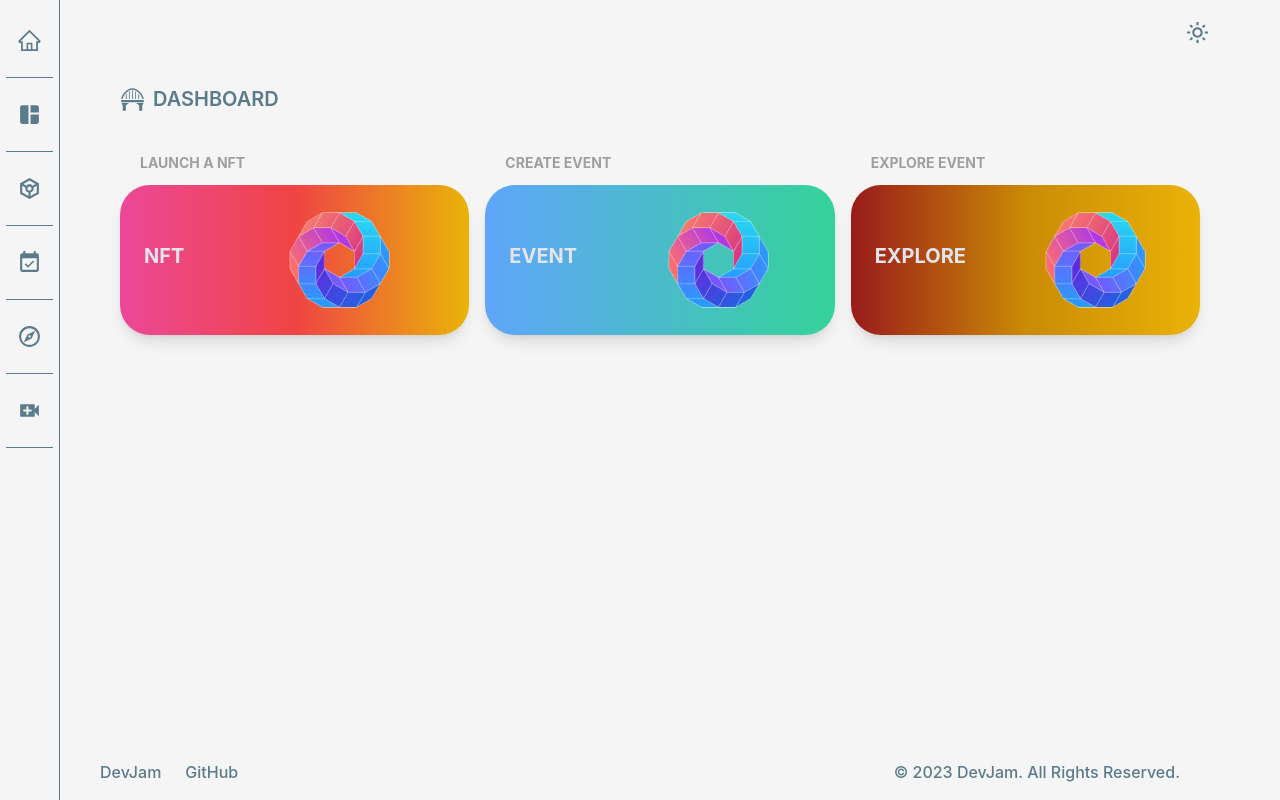
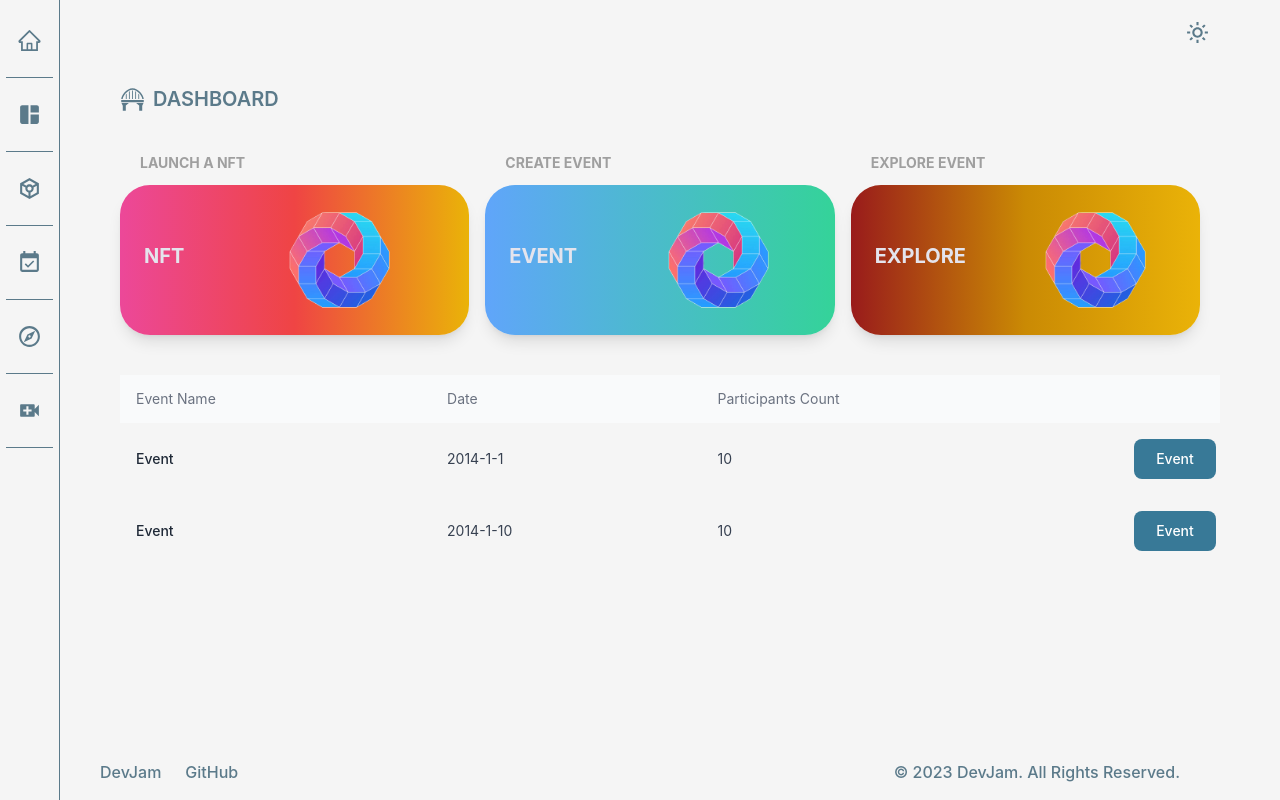
Before and after one commit to senali-d/DevJam, a Next.js app: page /dashboard in a window 1280 px wide. Built offline with nearby package versions, Linux system fonts and the light colour scheme.

Commit message:
Added event table to dashboard

```diff
--- /dev/null
+++ b/src/components/table.js
@@ -0,0 +1,58 @@
+import React from "react";
+import Button from "./form-elements/button";
+
+const Table = ({ headers, data }) => {
+  return (
+    <table className="min-w-full divide-gray-200 dark:divide-gray-700">
+      <thead className="bg-gray-50 dark:bg-gray-800">
+        <tr>
+          {headers.map((header) => {
+            return (
+              <>
+                <th
+                  scope="col"
+                  className="capitalize px-4 py-3.5 text-sm font-normal text-left rtl:text-right text-gray-500 dark:text-gray-400"
+                >
+                  {header}
+                </th>
+              </>
+            );
+          })}
+        </tr>
+      </thead>
+      <tbody className="capitalize divide-gray-200 dark:divide-gray-700 dark:bg-gray-900">
+        {data.map((i) => {
+          return (
+            <>
+              <tr>
+                <td className="px-4 py-4 text-sm font-medium whitespace-nowrap">
+                  <div className="font-medium text-gray-800 dark:text-white ">
+                    {i.name}
+                  </div>
+                </td>
+                <td className="px-4 py-4 text-sm whitespace-nowrap">
+                  <div className="text-gray-700 dark:text-gray-200">
+                    {i.date}
+                  </div>
+                </td>
+                <td className="px-4 py-4 text-sm whitespace-nowrap">
+                  <div className="text-gray-700 dark:text-gray-200">
+                    {i.participants}
+                  </div>
+                </td>
+
+                <td className="px-1 py-4 text-sm whitespace-nowrap w-[90px]">
+                  <div className="text-gray-700 dark:text-gray-200">
+                    <Button label="Event" onClick={() => {}} />
+                  </div>
+                </td>
+              </tr>
+            </>
+          );
+        })}
+      </tbody>
+    </table>
+  );
+};
+
+export default Table;
--- a/src/pages/dashboard.js
+++ b/src/pages/dashboard.js
@@ -3,6 +3,7 @@ import Image from "next/image";
 import Link from "next/link";
 import Layout from "@/components/layout/layout";
 import Title from "@/components/common/title";
+import Table from "@/components/table";
 
 const Card = ({ heading, title, img, link, color }) => {
   return (
@@ -39,34 +40,48 @@ const cardData = [
     link: "/nft",
     title: "NFT",
     img: "/token.png",
-    color: "bg-gradient-to-r from-pink-500 via-red-500 to-yellow-500 "
+    color: "bg-gradient-to-r from-pink-500 via-red-500 to-yellow-500 ",
   },
   {
     heading: "CREATE EVENT",
     link: "/event",
     title: "EVENT",
     img: "/token.png",
-    color: "bg-gradient-to-r from-blue-400 to-emerald-400"
+    color: "bg-gradient-to-r from-blue-400 to-emerald-400",
   },
   {
     heading: "EXPLORE EVENT",
     link: "/explore",
     title: "EXPLORE",
     img: "/token.png",
-    color: "bg-gradient-to-r from-red-800 via-yellow-600 to-yellow-500"
-  }
-]
+    color: "bg-gradient-to-r from-red-800 via-yellow-600 to-yellow-500",
+  },
+];
+
+const headers = ["Event Name", "Date", "Participants Count", ""];
+
+const eventData = [
+  {
+    name: "event",
+    date: "2014-1-1",
+    participants: 10,
+  },
+  {
+    name: "event",
+    date: "2014-1-10",
+    participants: 10,
+  },
+];
 
 const Dashboard = () => {
   return (
     <Layout headTitle="Dashboard">
       <div className="flex flex-col w-full pl-[80px] lg:pl-0 pb-10 md:pr-5">
         <div className="flex space-x-2 items-center mb-10 justify-center md:justify-start">
-          <Title title="DASHBOARD"/>
+          <Title title="DASHBOARD" />
         </div>
         <div className="flex flex-col md:flex-row items-center space-y-4 md:space-x-4 md:space-y-0 md:items-start md:justify-start">
-          {
-            cardData.map((card) => (
+          {cardData.map((card) => (
             <Card
               heading={card.heading}
               link={card.link}
@@ -74,9 +89,11 @@ const Dashboard = () => {
               img={card.img}
               color={card.color}
             />
-            ))
-          }
+          ))}
         </div>
+      </div>
+      <div>
+        <Table headers={headers} data={eventData} />
       </div>
     </Layout>
   );
```
Lines whose indentation alone changed are shown as unchanged.
